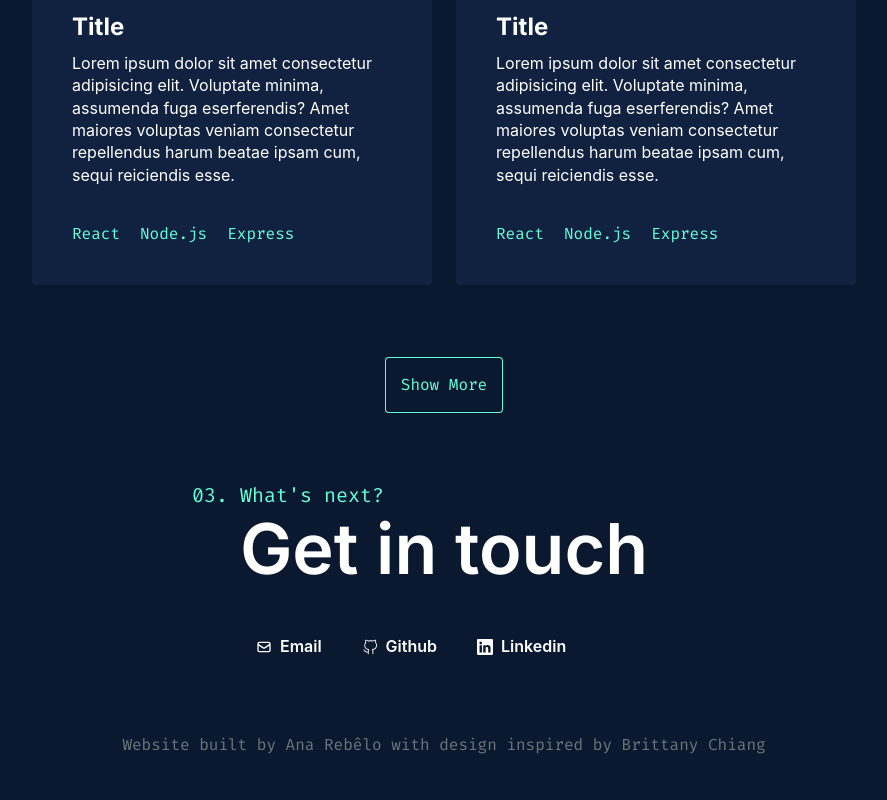
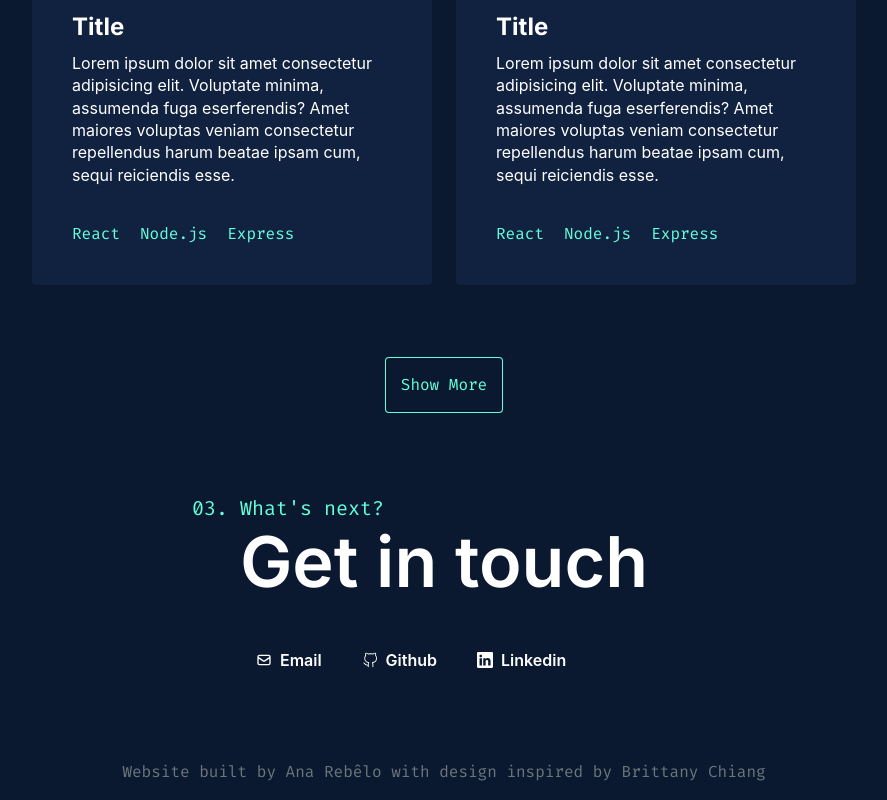
Before and after one commit to anagmrebelo/My-portfolio, a React (Vite) app: page / in a window 1280 px wide. Shown: the part 2699-3499 px from the top of the page, without its empty margins (196-1083 px from the left). Before the commit the page ends 3472 px from the top, so only its background shows below. Built offline with nearby package versions, Linux system fonts and the light colour scheme.

Commit message:
Increase padding in contact section

```diff
--- a/src/components/App.css
+++ b/src/components/App.css
@@ -314,8 +314,16 @@ button:hover {
     margin: 40px 0px;
 }
 
+.mg-80-td {
+    margin: 80px 0px;
+}
+
 .p-40-t {
     padding-top: 40px;
+}
+
+.p-80-td {
+    padding: 80px 0px;
 }
 
 /* Flex */
--- a/src/components/Contact.tsx
+++ b/src/components/Contact.tsx
@@ -5,7 +5,7 @@ import { HiOutlineMail } from "react-icons/hi";
 
 function Contact(): JSX.Element {
     return (
-        <section className="contact">
+        <section className="contact p-80-td">
             <div>
                 <ol start={3} className="dec-with-zero">
                     <li className="small-heading">What's next?</li>
```
